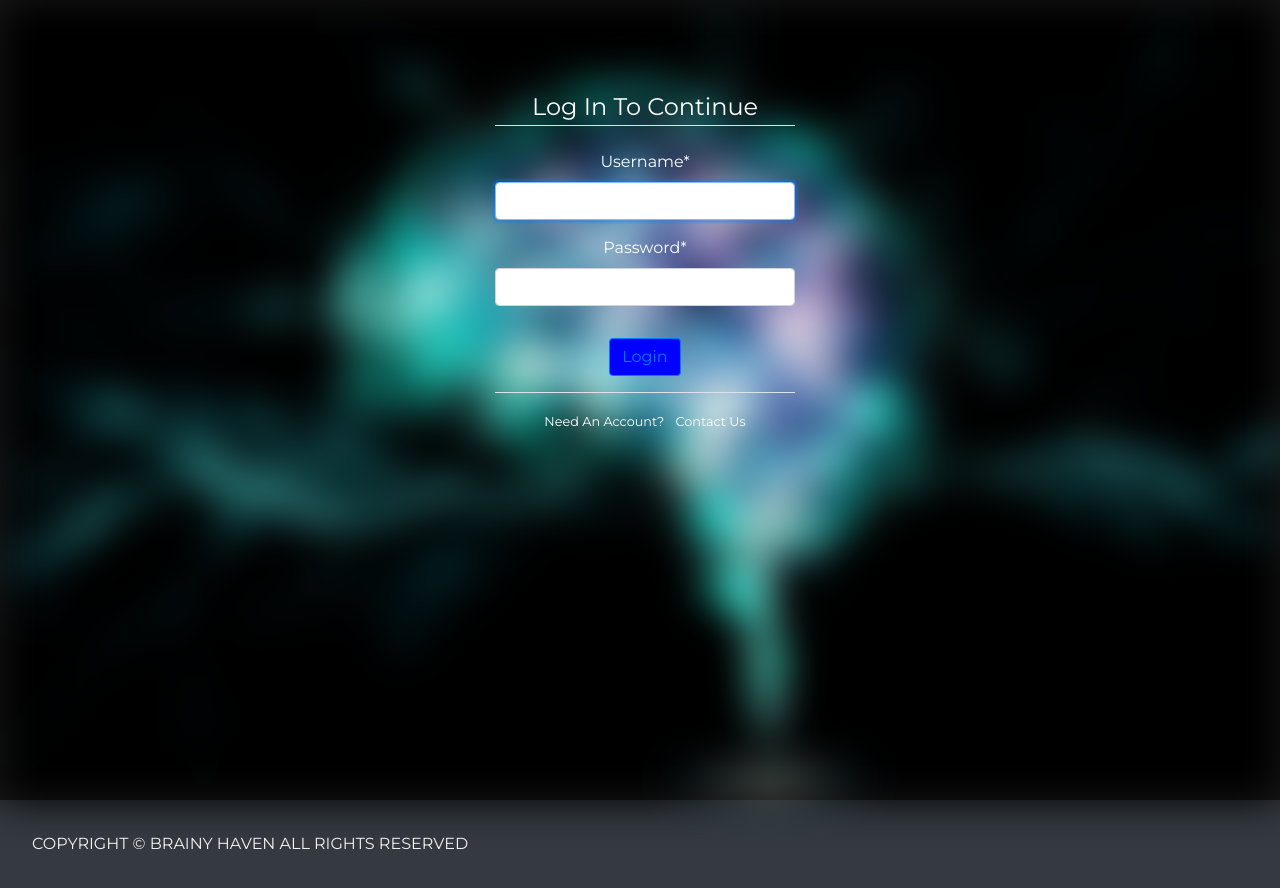
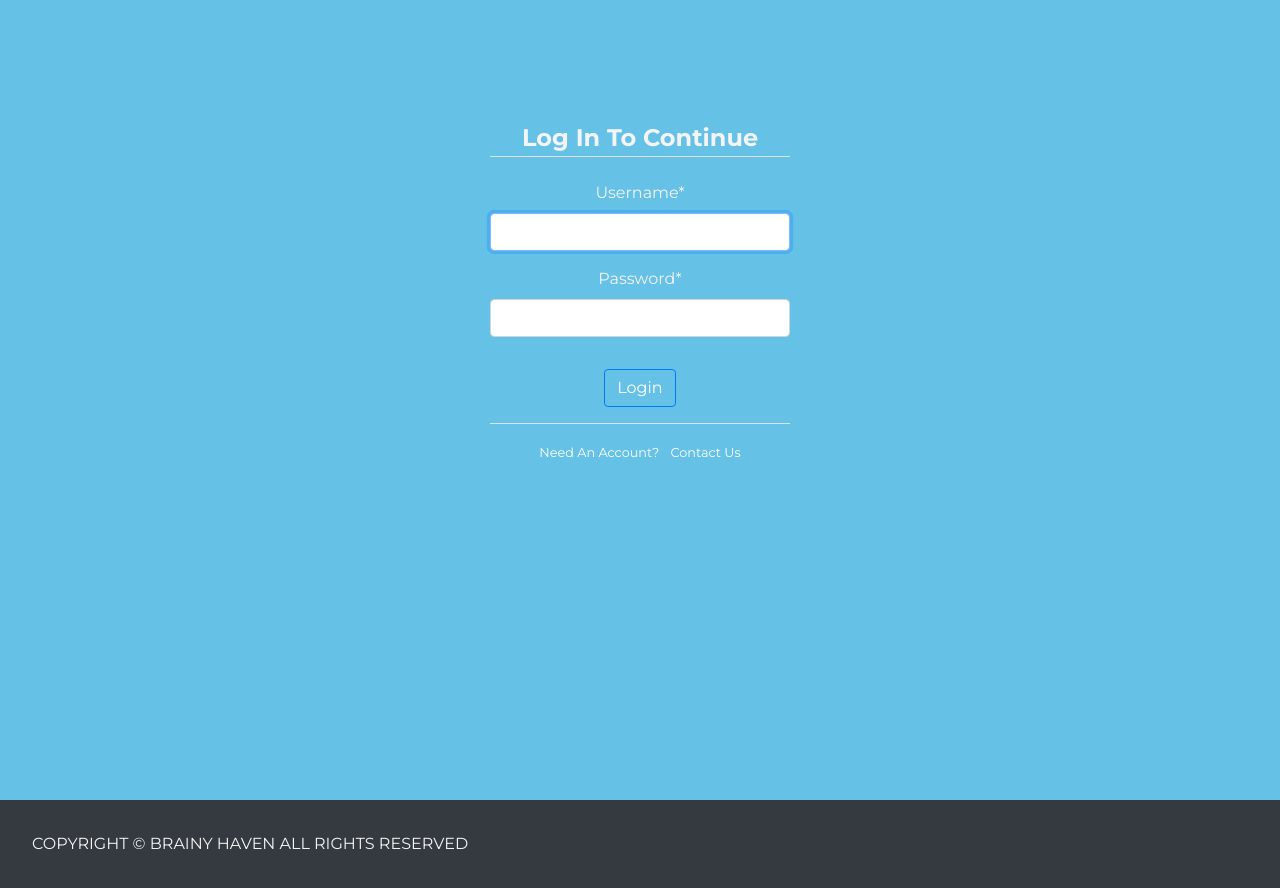
Before and after one commit to sidudaav/BrainyHaven, a Django app: page /login/ in a window 1280 px wide. Shown: the part 96-984 px from the top of the page. Run offline with Django 3.2, Linux system fonts and the light colour scheme; some libraries are stand-ins or nearby versions.

Commit message:
Made login section nice

```diff
--- a/home/static/home/styles/login.css
+++ b/home/static/home/styles/login.css
@@ -1,32 +1,23 @@
+section.login {
+  height: 100vh;
+  width: 100%;
+}
+
 .content-section {
-    position: absolute;
-    z-index: 1;
-    top: 10%;
-    left: 50%;
-    margin-top: 105px;
-    margin-left: -145px;
-    width: 300px;
-    height: 350px;
-    text-align: center;
-    transition: all 500ms;
-  }
+  position: relative;
+  top: 15%;
+  margin: auto;
+  width: 300px;
+  height: 350px;
+  text-align: center;
+}
 
-.showcase::after {
-    content: '';
-    height: 100vh;
-    width: 100%;
-    background-image: url('/static/home/images/brain_showcase.jpg');
-    background-size: cover;
-    background-repeat: no-repeat;
-    background-position: center;
-    display: block;
-    filter: blur(20px);
-    -webkit-filter: blur(20px);
-    transition: all 500ms;
+legend {
+  font-weight: 600;
 }
 
 .btn {
-  background-color: blue;
+  color: white;
 }
 
 
--- a/home/templates/home/login.html
+++ b/home/templates/home/login.html
@@ -7,7 +7,7 @@
 {% endblock %}
 
 {% block content %}
-<header class="showcase">
+<section class="login bg-blue">
     <div class="content-section">
         <form method="POST">
             {% csrf_token %}
@@ -25,5 +25,5 @@
             </small>
         </div>
     </div>
-</header>
+</section>
 {% endblock %}
```
